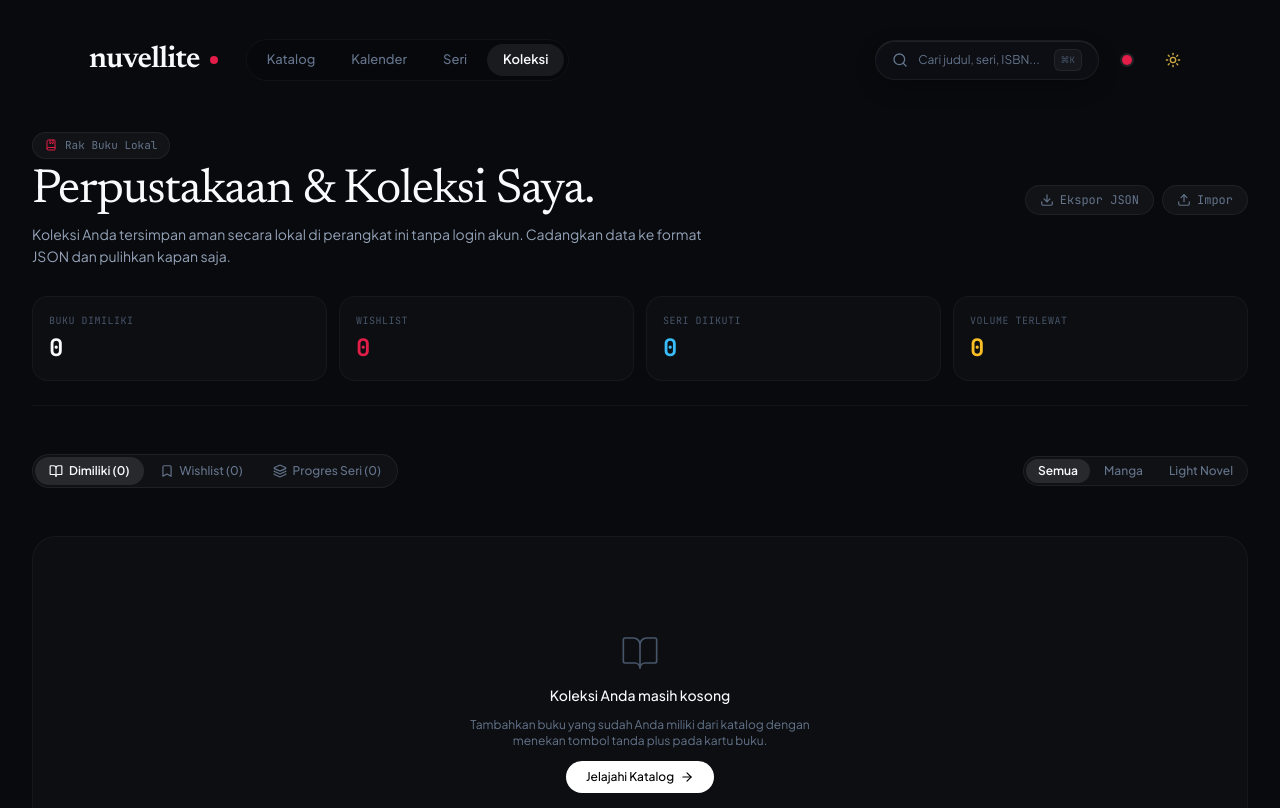
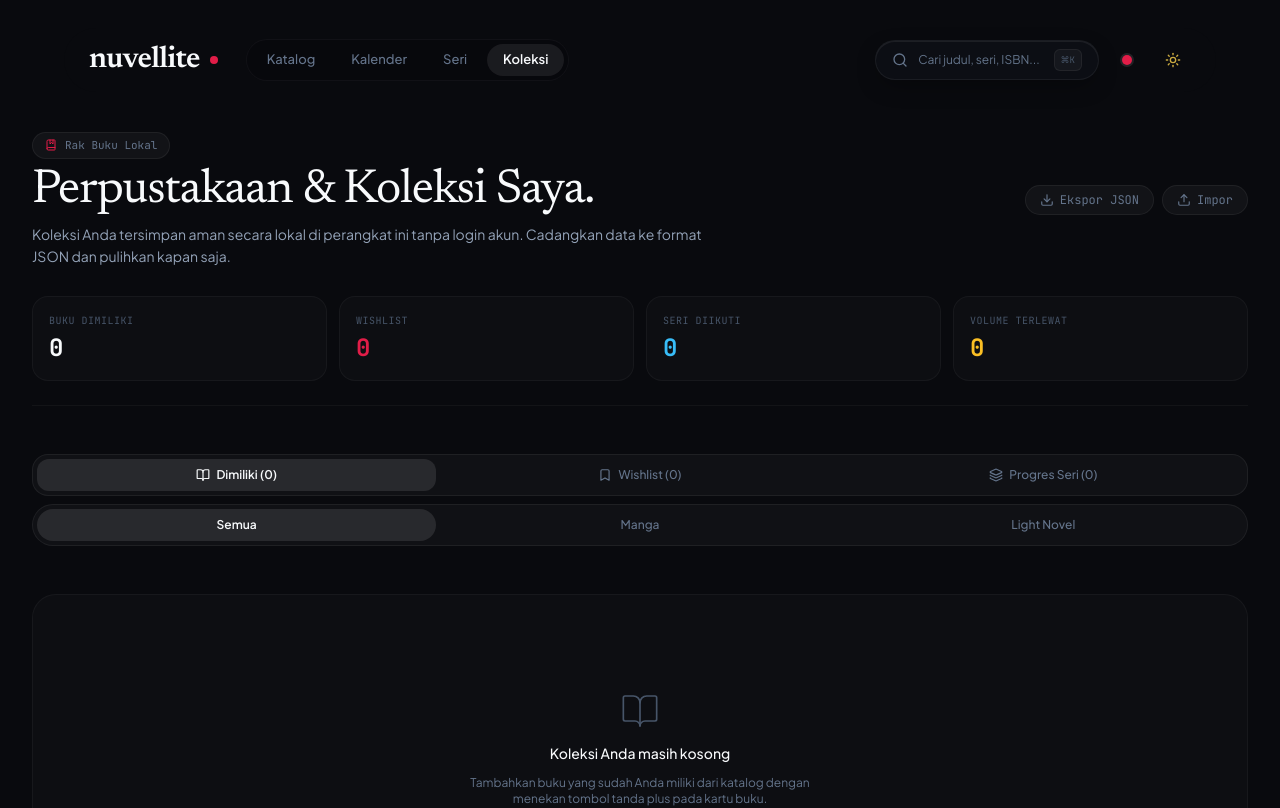
Before and after one commit to Llunatics/nuvellite, a Next.js app: page /library in a window 1280 px wide. Shown: the top 808 px of the page. Built offline with nearby package versions, Linux system fonts and the light colour scheme.

Commit message:
polish: deskripsi singkat halaman seri + toolbar koleksi simetris full-width

```diff
--- a/src/components/library/library-view.tsx
+++ b/src/components/library/library-view.tsx
@@ -220,72 +220,72 @@ export function LibraryView({ allBooks, allSeries }: LibraryViewProps) {
       </section>
 
       {/* 2. Tabs & Format Filter Toolbar */}
-      <div className="flex flex-wrap items-center justify-between gap-3 text-xs">
-        {/* Navigation Pills */}
-        <div className="flex flex-wrap items-center gap-0.5 p-0.5 rounded-full bg-white/[0.03] border border-white/[0.06]">
+      <div className="space-y-2 text-xs">
+        {/* Navigation Pills — full width, equal columns */}
+        <div className="flex items-stretch gap-1 p-1 rounded-2xl bg-white/[0.03] border border-white/[0.06]">
           <button
             type="button"
             onClick={() => setActiveTab('OWNED')}
-            className={`flex items-center gap-1.5 px-3.5 py-1.5 rounded-full font-medium transition-all ${
+            className={`flex flex-1 items-center justify-center gap-1.5 px-2 py-2 rounded-xl font-medium transition-all text-center ${
               activeTab === 'OWNED'
                 ? 'bg-white/[0.1] text-editorial-title font-semibold shadow-xs'
                 : 'text-editorial-muted hover:text-editorial-title'
             }`}
           >
-            <BookOpen className="w-3.5 h-3.5" />
-            <span>Dimiliki ({ownedBooks.length})</span>
+            <BookOpen className="w-3.5 h-3.5 shrink-0" />
+            <span className="truncate">Dimiliki ({ownedBooks.length})</span>
           </button>
 
           <button
             type="button"
             onClick={() => setActiveTab('WISHLIST')}
-            className={`flex items-center gap-1.5 px-3.5 py-1.5 rounded-full font-medium transition-all ${
+            className={`flex flex-1 items-center justify-center gap-1.5 px-2 py-2 rounded-xl font-medium transition-all text-center ${
               activeTab === 'WISHLIST'
                 ? 'bg-white/[0.1] text-editorial-title font-semibold shadow-xs'
                 : 'text-editorial-muted hover:text-editorial-title'
             }`}
           >
-            <Bookmark className="w-3.5 h-3.5" />
-            <span>Wishlist ({wishlistBooks.length})</span>
+            <Bookmark className="w-3.5 h-3.5 shrink-0" />
+            <span className="truncate">Wishlist ({wishlistBooks.length})</span>
           </button>
 
           <button
             type="button"
             onClick={() => setActiveTab('SERIES')}
-            className={`flex items-center gap-1.5 px-3.5 py-1.5 rounded-full font-medium transition-all ${
+            className={`flex flex-1 items-center justify-center gap-1.5 px-2 py-2 rounded-xl font-medium transition-all text-center ${
               activeTab === 'SERIES'
                 ? 'bg-white/[0.1] text-editorial-title font-semibold shadow-xs'
                 : 'text-editorial-muted hover:text-editorial-title'
             }`}
           >
-            <Layers className="w-3.5 h-3.5" />
-            <span>Progres Seri ({trackedSeries.length})</span>
+            <Layers className="w-3.5 h-3.5 shrink-0" />
+            <span className="truncate">Progres Seri ({trackedSeries.length})</span>
           </button>
 
           {missingBooks.length > 0 && (
             <button
               type="button"
               onClick={() => setActiveTab('MISSING')}
-              className={`flex items-center gap-1.5 px-3.5 py-1.5 rounded-full font-medium transition-all ${
+              className={`flex flex-1 items-center justify-center gap-1.5 px-2 py-2 rounded-xl font-medium transition-all text-center ${
                 activeTab === 'MISSING'
                   ? 'bg-amber-400/20 text-amber-300 font-semibold shadow-xs'
                   : 'text-editorial-muted hover:text-editorial-title'
               }`}
             >
-              <Sparkles className="w-3.5 h-3.5 text-amber-400" />
-              <span>Volume Terlewat ({missingBooks.length})</span>
+              <Sparkles className="w-3.5 h-3.5 shrink-0 text-amber-400" />
+              <span className="truncate">Terlewat ({missingBooks.length})</span>
             </button>
           )}
         </div>
 
-        {/* Format Filter */}
-        <div className="flex items-center gap-0.5 p-0.5 rounded-full bg-white/[0.03] border border-white/[0.06]">
+        {/* Format Filter — full width, equal columns */}
+        <div className="grid grid-cols-3 gap-1 p-1 rounded-full bg-white/[0.03] border border-white/[0.06]">
           {(['ALL', 'Manga', 'Light Novel'] as const).map((fmt) => (
             <button
               key={fmt}
               type="button"
               onClick={() => setFormatFilter(fmt)}
-              className={`px-3 py-1 rounded-full font-medium transition-all ${
+              className={`py-2 rounded-full font-medium transition-all text-center truncate ${
                 formatFilter === fmt
                   ? 'bg-white/[0.1] text-editorial-title font-semibold shadow-xs'
                   : 'text-editorial-muted hover:text-editorial-title'
--- a/src/components/series/series-directory-view.tsx
+++ b/src/components/series/series-directory-view.tsx
@@ -113,6 +113,10 @@ export function SeriesDirectoryView({ allSeries, allBooks }: SeriesDirectoryView
         <h1 className="font-editorial text-3xl sm:text-5xl font-normal text-editorial-title tracking-tight leading-[1.1]">
           Direktori Seri Manga &amp; Light Novel.
         </h1>
+
+        <p className="text-[13px] text-editorial-muted font-sans">
+          {allSeries.length.toLocaleString('id-ID')} seri — termasuk arsip terbitan lama yang ditandai badge Arsip.
+        </p>
       </section>
 
       {/* 2. Symmetrical Search & Filter Command Bar */}
```
